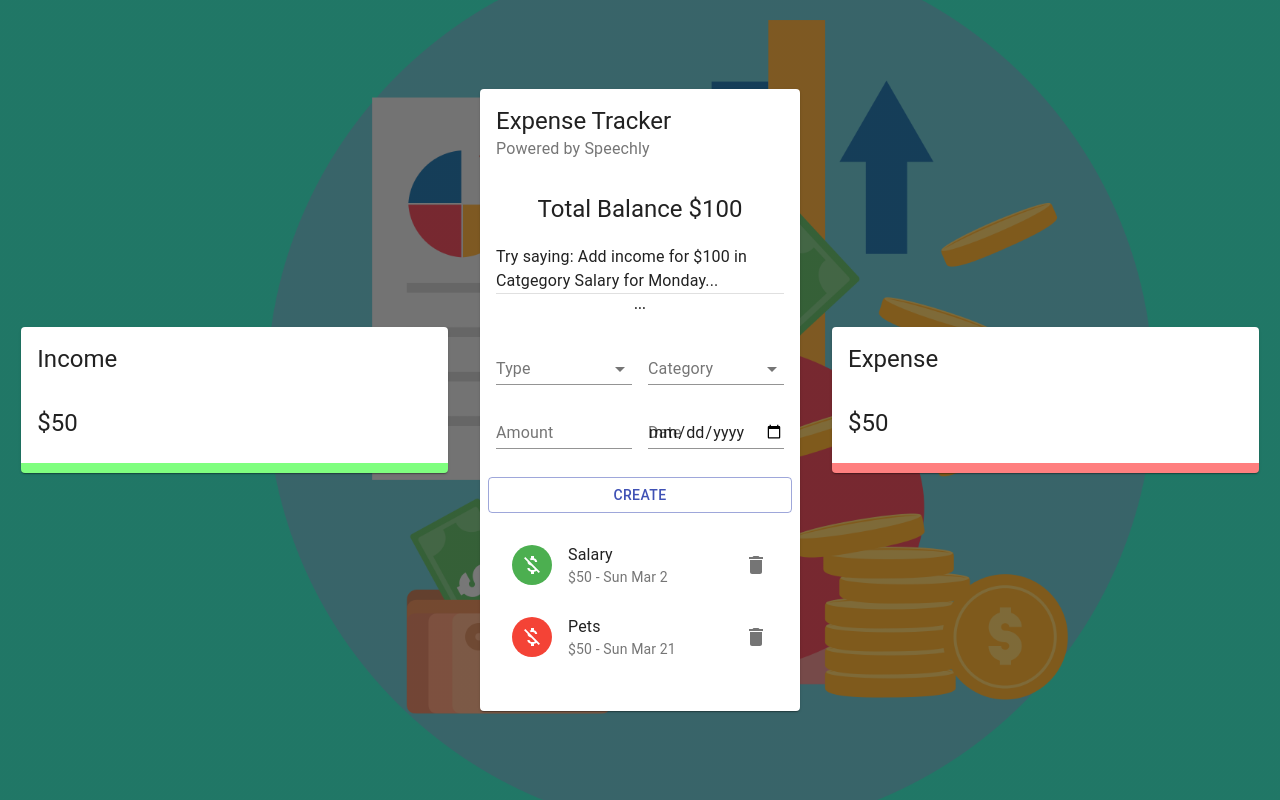
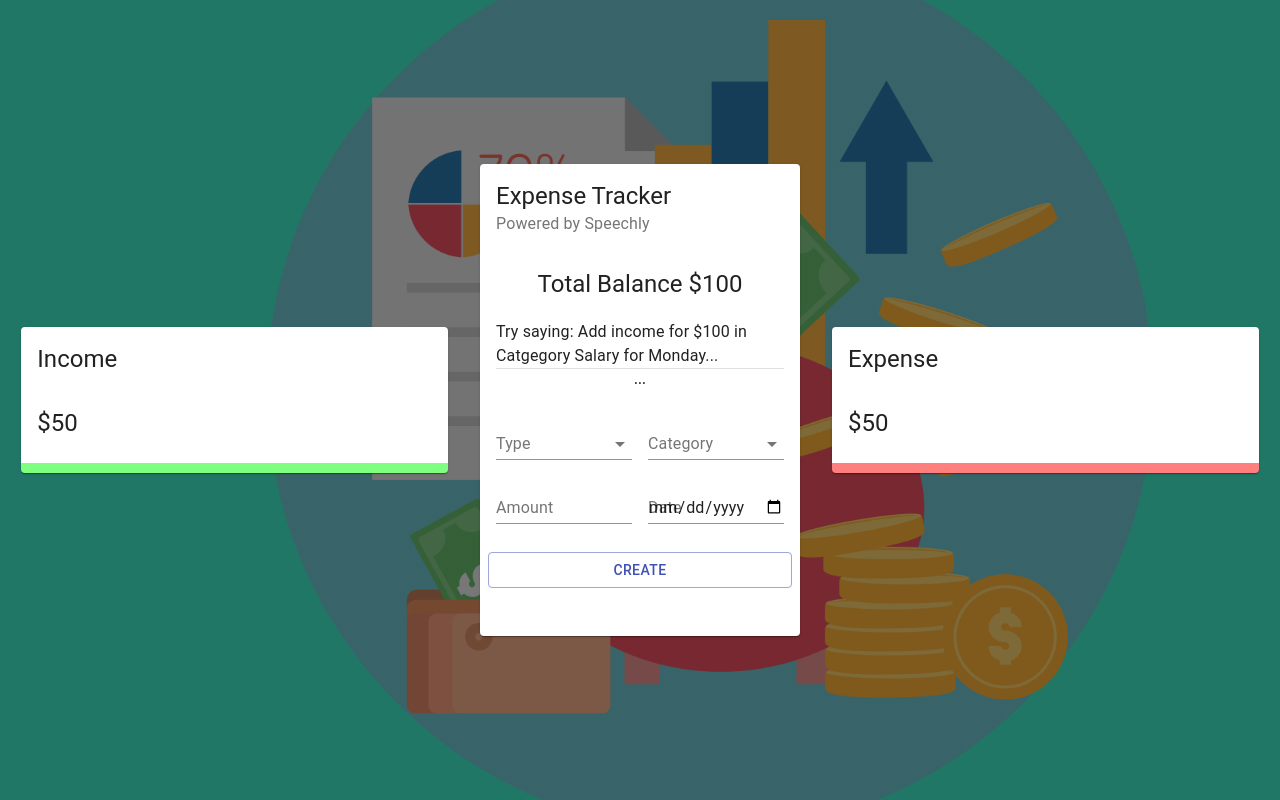
Before and after one commit to DarrenDerks/Expense-Tracker, a React (Create React App) app: page / in a window 1280 px wide. Built offline with nearby package versions, Linux system fonts and the light colour scheme.

Commit message:
Replaced List place holders with real data filled out in the forms by hitting the create button

```diff
--- a/src/components/Main/Form/Form.jsx
+++ b/src/components/Main/Form/Form.jsx
@@ -1,4 +1,4 @@
-import React, { useState } from "react";
+import React, { useState, useContext } from "react";
 import {
   TextField,
   Typography,
@@ -9,6 +9,8 @@
   Select,
   MenuItem,
 } from "@material-ui/core";
+import { ExpenseTrackerContext } from "../../../context/context";
+import { v4 as uuidv4 } from "uuid";
 
 import useStyles from "./styles";
 
@@ -22,8 +24,17 @@
 const Form = () => {
   const classes = useStyles();
   const [formData, setFormData] = useState(initialState);
+  const { addTransaction } = useContext(ExpenseTrackerContext);
 
-  console.log(formData);
+  const createTransaction = () => {
+    const transaction = {
+      ...formData,
+      amount: Number(formData.amount),
+      id: uuidv4(),
+    };
+    addTransaction(transaction);
+    setFormData(initialState);
+  };
 
   return (
     <Grid container spacing={2}>
@@ -81,6 +92,7 @@
         variant="outlined"
         color="primary"
         fullWidth
+        onClick={createTransaction}
       >
         Create
       </Button>
--- a/src/components/Main/List/List.jsx
+++ b/src/components/Main/List/List.jsx
@@ -1,4 +1,4 @@
-import React from "react";
+import React, { useContext } from "react";
 import {
   List as MUIList,
   ListItem,
@@ -12,15 +12,11 @@
 import { Delete, MoneyOff } from "@material-ui/icons";
 
 import useStyles from "./styles";
+import { ExpenseTrackerContext } from "../../../context/context";
 
 const List = () => {
   const classes = useStyles();
-
-  const transactions = [
-    { id: 1, type: "Income", category: "Salary", amount: 50, date: "Sun Mar 2" },
-    { id: 2, type: "Expense", category: "Pets", amount: 50, date: "Sun Mar 21" },
-    { id: 3, type: "Income", category: "Business", amount: 150, date: "Sun Mar 23" },
-  ];
+  const { deleteTransaction, transactions } = useContext(ExpenseTrackerContext);
 
   return (
     <MUIList dense={false} className={classes.list}>
```
Also changed, not shown: src/context/context.js (+9 -3 lines).
